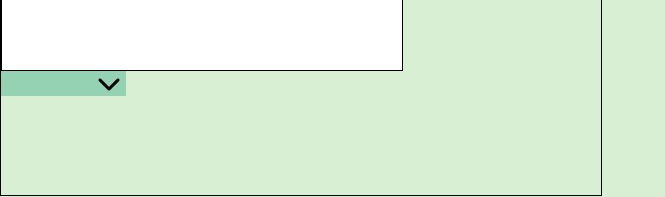
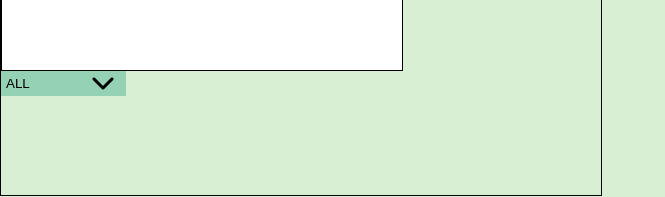
Before and after one commit to britneyhu/Joblytics, a React (Vite) app in the folder react-app/: page / in a window 1280 px wide. Shown: the part 206-403 px from the top of the page, without its empty margins (0-665 px from the left). Built offline with nearby package versions, Linux system fonts and the light colour scheme.

Commit message:
added functionality to dropdown menu

```diff
--- a/react-app/src/App.jsx
+++ b/react-app/src/App.jsx
@@ -1,15 +1,27 @@
+import React, {useState, useEffect} from "react";
+
 import './styles/global.css';
 import Header from './components/Header';
 import Graph from './components/Graph';
 import Dropdown from './components/Dropdown';
 
 function App() {
+  const [graphOption, setGraphOption] = useState("ALL");
+
+  const updateGraphOption = (option) =>{
+    setGraphOption(option);
+  }
+
+  useEffect(()=>{
+    console.log(graphOption);
+  }, [graphOption])
+
   return (
     <div className="home-body">
       <Header></Header>
       <div className="content-title">JASON'S ANALYTICS</div>
       <Graph></Graph>
-      <Dropdown></Dropdown>
+      <Dropdown className="graph-dropdown" options={["ALL", "APPLIED", "RESPONDED", "REJECTED"]} currentOption={graphOption} updateOption={updateGraphOption}></Dropdown>
     </div>
   );
 }
--- a/react-app/src/components/Dropdown.jsx
+++ b/react-app/src/components/Dropdown.jsx
@@ -1,8 +1,31 @@
-function Dropdown(){
+import React, { useState } from 'react';
+
+function Dropdown({options, currentOption, updateOption}){
+    const [isOpen, setIsOpen] = useState(false);
+
+    const toggleDropdown = ()=> setIsOpen(prev => !prev);
+
+    const changeOption = (option)=>{
+        updateOption(option);
+        setIsOpen(false);
+    }
 
     return(
         <div className="dropdown">
-            <i class="chevron-down fa-solid fa-chevron-down"></i>
+            <button className="dropdown-button" onClick={toggleDropdown}>
+                <div className="current-option">{currentOption}</div>
+                <i className="chevron-down fa-solid fa-chevron-down"></i>
+            </button>
+
+            {isOpen && (
+                <ul className="dropdown-menu">
+                    {options.map((option, index) => (
+                        <li className="dropdown-option" key={index} onClick={()=> changeOption(option)}>
+                            <div className="dropdown-option-text">{option}</div>
+                        </li>
+                    ))}
+                </ul>
+            )}
         </div>
     );
 }
--- a/react-app/src/styles/global.css
+++ b/react-app/src/styles/global.css
@@ -11,14 +11,6 @@ body {
     font-size: 4px;
     font-family: Inter;
 }
-
-
-/* .home-body {
-    width: 600px;
-    height: 400px;
-    margin: 0;
-    padding: 0;
-} */
 
 .header {
     background: #F1F8E8;
@@ -48,17 +40,50 @@ body {
 }
 
 .dropdown {
+    width:125px;
+    height: 25px;
+
+    font-size: 0.8rem;
+}
+
+.dropdown-button {
     background: #95D2B3;
 
     width:125px;
     height: 25px;
 
+    border: none;
+    margin: 0;
+    padding-left: 5px;
+
     display: flex;
-    justify-content: flex-end;
+    justify-content: space-between;
+    align-items: center;
+
+
 }
 
 .chevron-down {
     margin-right: 5px;
+    margin-bottom: 4px;
 
     font-size: 1.5rem;
 }
+
+.dropdown-menu {
+    background: #F1F8E8;
+
+    margin: 0;
+    padding: 0;
+    line-height: 130%;
+
+    list-style: none;
+}
+
+.dropdown-option {
+    border-bottom: 1px solid black;
+}
+
+.dropdown-option-text {
+    margin-left: 5px;
+}
```
